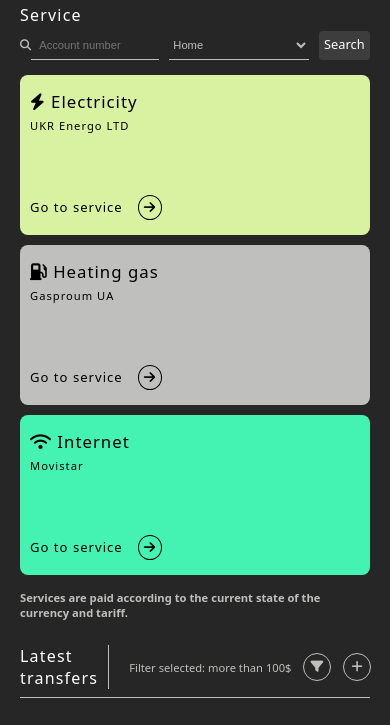
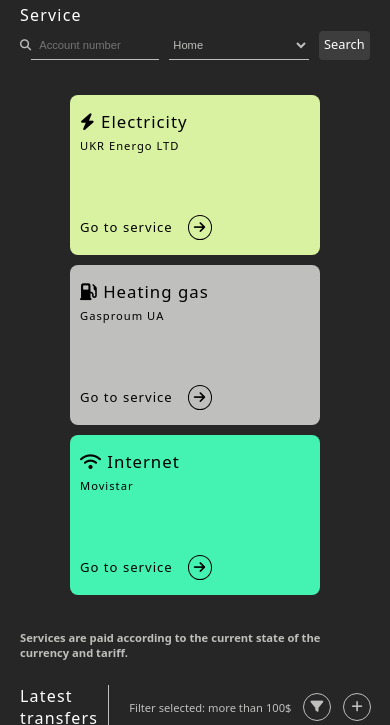
Before and after one commit to Boddahs/Bank, a plain HTML site: page index.html in a window 390 px wide. Shown: the part 81-806 px from the top of the page. Drawn offline with Linux system fonts and the light colour scheme.

Commit message:
otra version

```diff
--- a/styles.css
+++ b/styles.css
@@ -734,9 +734,10 @@ li>i{
         width: 15vw;
     }
 }
-@media (max-width:500px){
+@media (max-width:600px){
     .cards__container{
         flex-direction: column;
+        padding: 20px 50px;
     }
     .container{
         padding: 5px;
```
